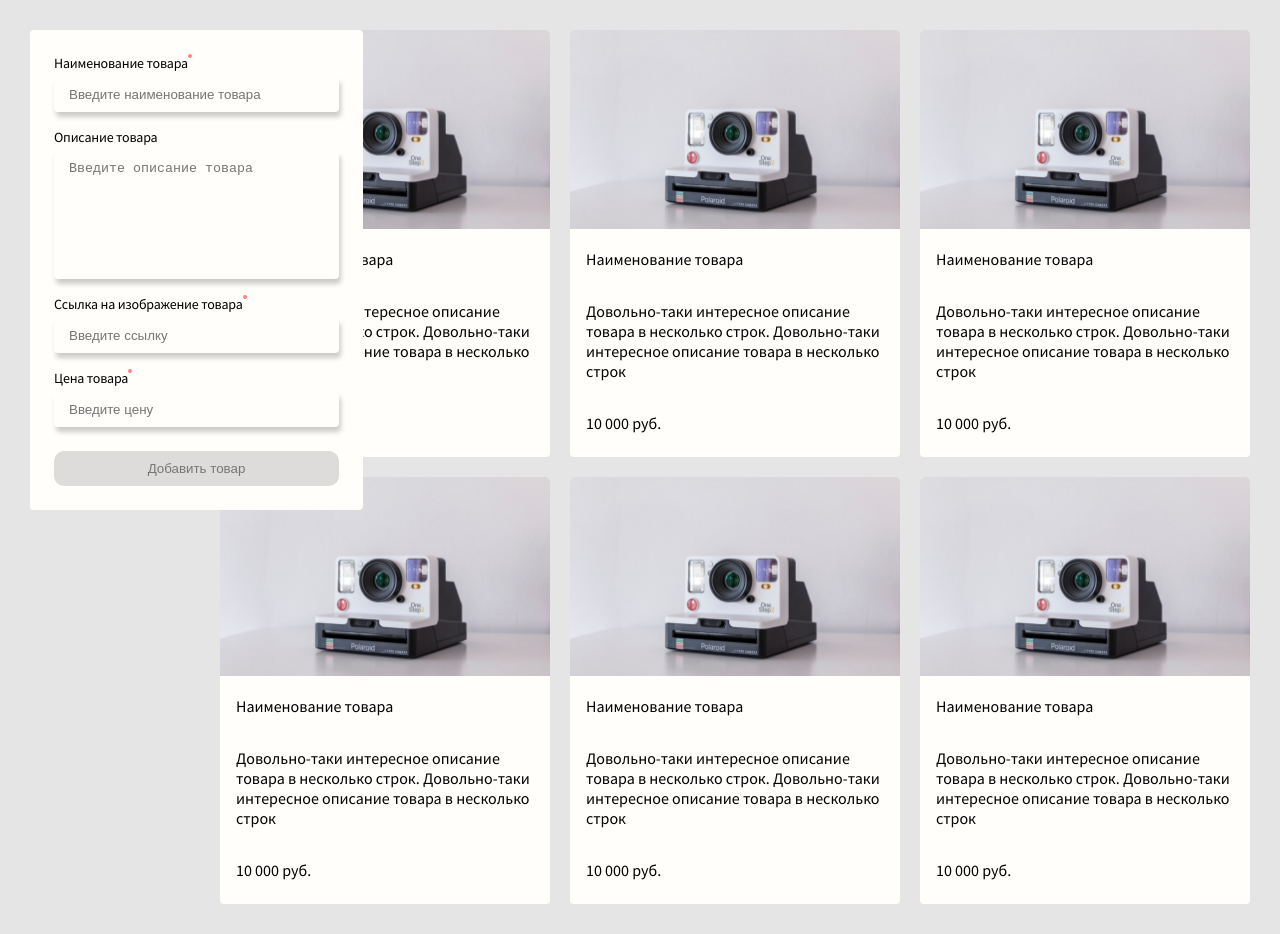
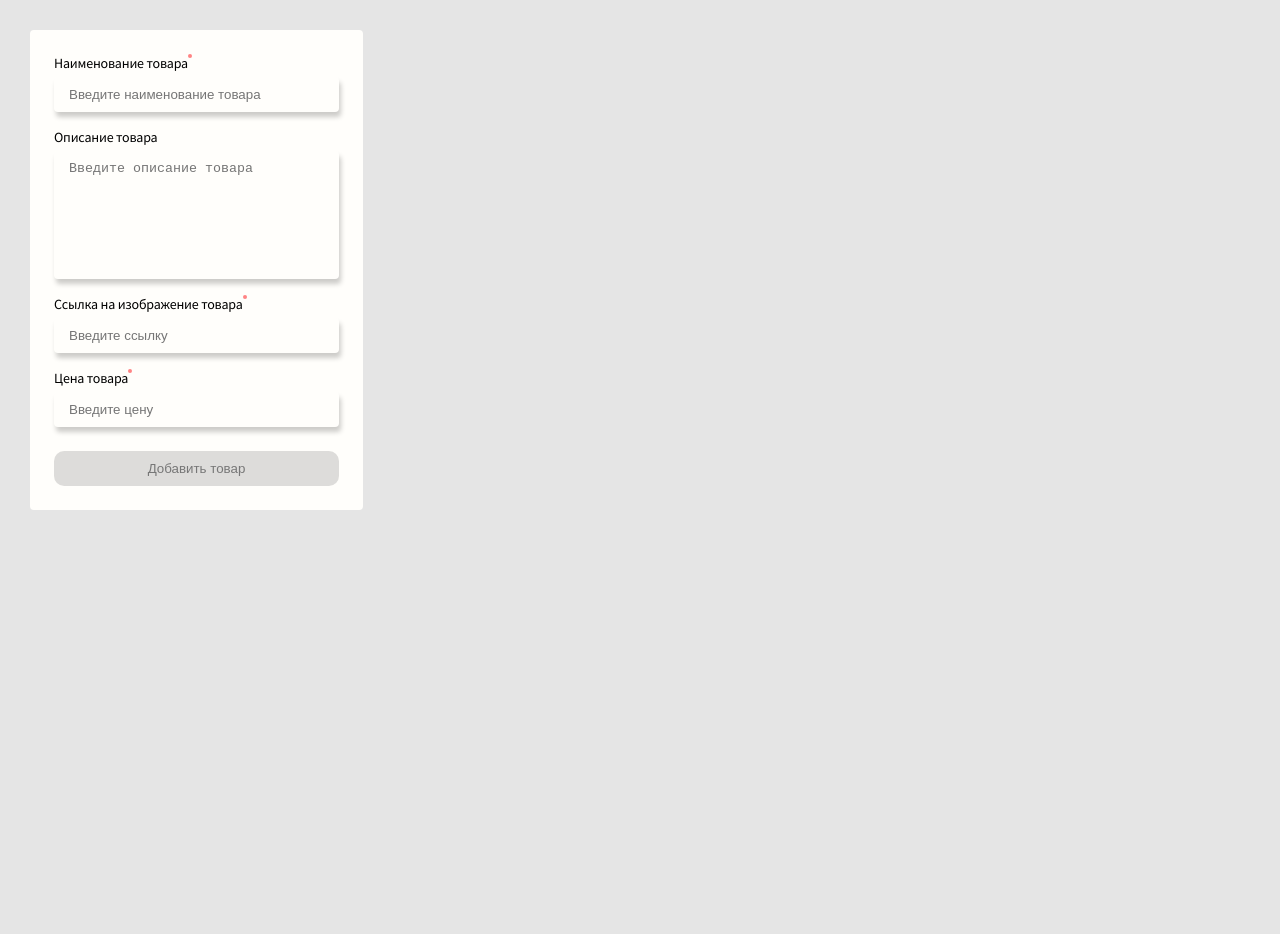
Before and after one commit to mirzahanmirzahanov/ida-test-project, a Vue app: page / in a window 1280 px wide. After the commit the page ends 800 px from the top, so only its background shows below. Built offline with nearby package versions, Linux system fonts and the light colour scheme.

Commit message:
implemented saving products in local storage

```diff
--- a/src/components/form/VForm.vue
+++ b/src/components/form/VForm.vue
@@ -65,7 +65,9 @@ export default {
   methods: {
     ...mapActions(["GET_PRODUCTS"]),
     getProducts() {
-      this.GET_PRODUCTS(this.product)
+      let product = {...this.product}
+      // let product = this.product
+      this.GET_PRODUCTS(product)
     }
   },
 };
--- a/src/components/list/VProductItem.vue
+++ b/src/components/list/VProductItem.vue
@@ -1,80 +1,37 @@
 <template>
-  <div class="v-product-item">
+  <div
+    class="v-product-item"
+    v-for="(product, id) in this.products"
+    :key="id"
+  >
     <div class="v-product-item__img">
-      <img src="@/assets/images/camera.png" alt="some fhoto" />
+      <img :src="product.image" alt="some fhoto" />
     </div>
-    <p class="v-product-item__name">Наименование товара</p>
+    <p class="v-product-item__name">{{product.name}}</p>
     <p class="v-product-item__description">
-      Довольно-таки интересное описание товара в несколько строк. Довольно-таки
-      интересное описание товара в несколько строк
+      {{ product.description }}
     </p>
-    <p class="v-product-item__price">10 000 руб.</p>
-  </div>
-  <div class="v-product-item">
-    <div class="v-product-item__img">
-      <img src="@/assets/images/camera.png" alt="some fhoto" />
-    </div>
-    <p class="v-product-item__name">Наименование товара</p>
-    <p class="v-product-item__description">
-      Довольно-таки интересное описание товара в несколько строк. Довольно-таки
-      интересное описание товара в несколько строк
-    </p>
-    <p class="v-product-item__price">10 000 руб.</p>
-  </div>
-  <div class="v-product-item">
-    <div class="v-product-item__img">
-      <img src="@/assets/images/camera.png" alt="some fhoto" />
-    </div>
-    <p class="v-product-item__name">Наименование товара</p>
-    <p class="v-product-item__description">
-      Довольно-таки интересное описание товара в несколько строк. Довольно-таки
-      интересное описание товара в несколько строк
-    </p>
-    <p class="v-product-item__price">10 000 руб.</p>
-  </div>
-  <div class="v-product-item">
-    <div class="v-product-item__img">
-      <img src="@/assets/images/camera.png" alt="some fhoto" />
-    </div>
-    <p class="v-product-item__name">Наименование товара</p>
-    <p class="v-product-item__description">
-      Довольно-таки интересное описание товара в несколько строк. Довольно-таки
-      интересное описание товара в несколько строк
-    </p>
-    <p class="v-product-item__price">10 000 руб.</p>
-  </div>
-  <div class="v-product-item">
-    <div class="v-product-item__img">
-      <img src="@/assets/images/camera.png" alt="some fhoto" />
-    </div>
-    <p class="v-product-item__name">Наименование товара</p>
-    <p class="v-product-item__description">
-      Довольно-таки интересное описание товара в несколько строк. Довольно-таки
-      интересное описание товара в несколько строк
-    </p>
-    <p class="v-product-item__price">10 000 руб.</p>
-  </div>
-  <div class="v-product-item">
-    <div class="v-product-item__img">
-      <img src="@/assets/images/camera.png" alt="some fhoto" />
-    </div>
-    <p class="v-product-item__name">Наименование товара</p>
-    <p class="v-product-item__description">
-      Довольно-таки интересное описание товара в несколько строк. Довольно-таки
-      интересное описание товара в несколько строк
-    </p>
-    <p class="v-product-item__price">10 000 руб.</p>
+    <p class="v-product-item__price">{{ product.price }}</p>
   </div>
 </template>
 
 
 <script>
+import { mapGetters, mapActions } from "vuex";
+
 export default {
   components: {},
   name: "v-product-item",
-  computed: {},
+  computed: {
+    ...mapGetters(["PRODUCTS"]),
+  },
   props: {},
-  data: () => ({}),
+  data: () => ({
+    products:[]
+  }),
+  mounted() {
+    this.products = this.PRODUCTS
+  },
   methods: {},
 };
 </script>
--- a/src/store/models/products.js
+++ b/src/store/models/products.js
@@ -1,10 +1,13 @@
 export default {
 	state: {
-		products: []
+		products: JSON.parse(localStorage.getItem('products'))
 	},
 	mutations: {
 		SET_PRODUCT(state, product) {
 			state.products.push(product)
+			localStorage.setItem('products', JSON.stringify(state.products))
+			// state.products = JSON.parse(localStorage.getItem('products'))
+
 		}
 	},
 	actions: {
```
